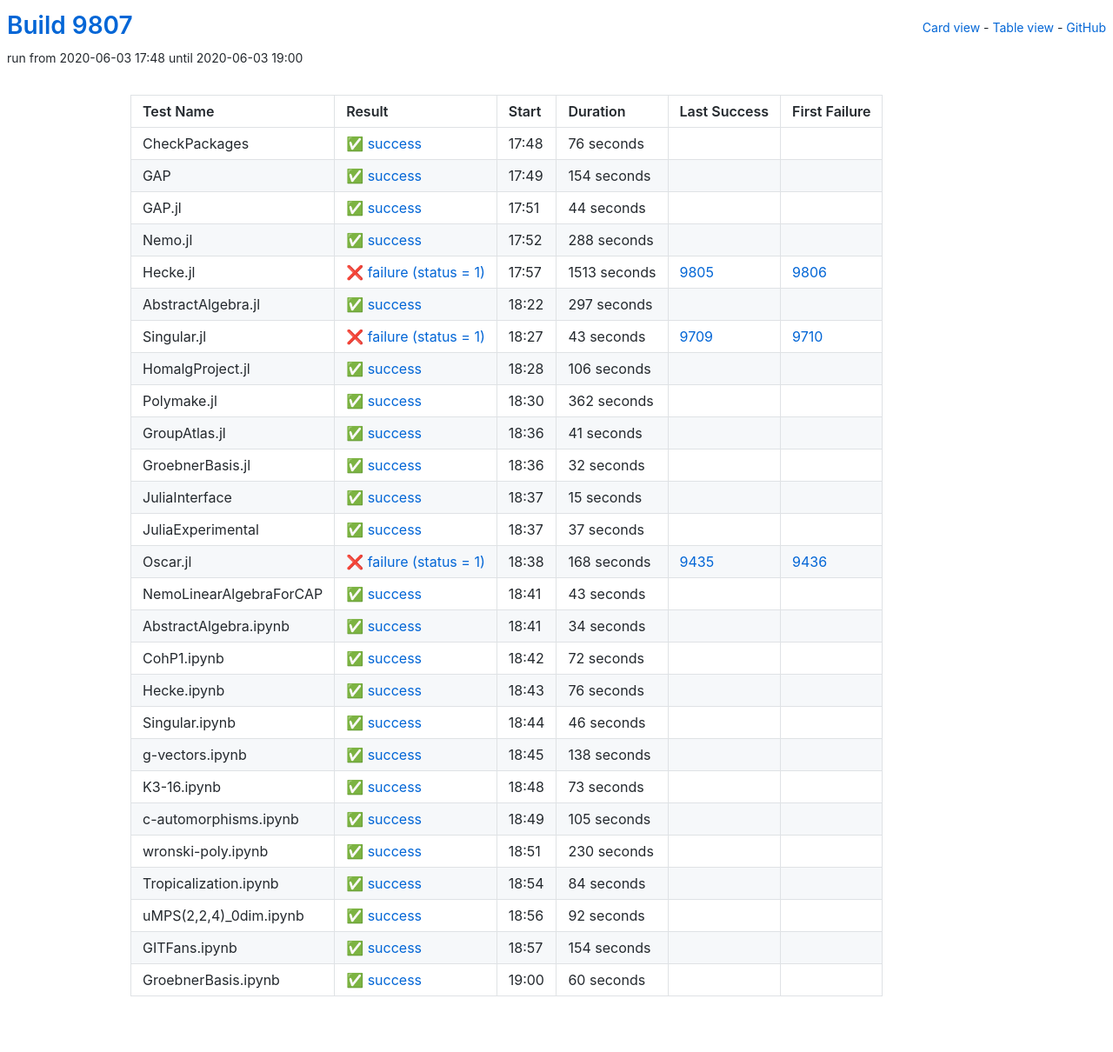
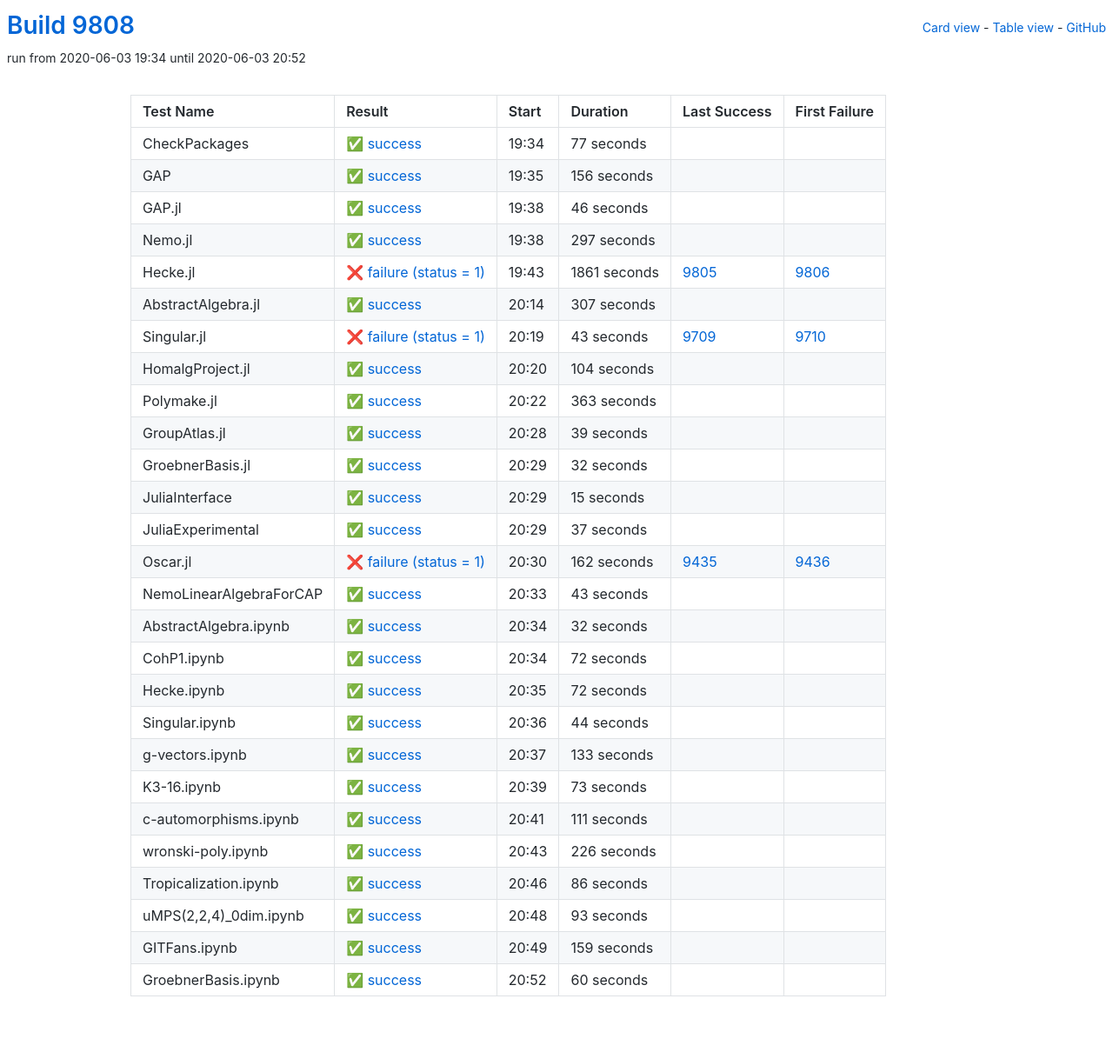
Before and after one commit to oscar-system/oscar-ci-status, a Jekyll site: the page built from table.html, in a window 1280 px wide. Shown: the whole page at 87% size. Built offline with Jekyll 4.4.1, drawn with Linux system fonts in a browser that asks for light colours.

Commit message:
Build 9808

```diff
--- a/_data/ci.yml
+++ b/_data/ci.yml
@@ -1,77 +1,77 @@
-build: 9807
-build_url: https://oscarci.mathematik.uni-kl.de/job/oscar/9807/
+build: 9808
+build_url: https://oscarci.mathematik.uni-kl.de/job/oscar/9808/
 job: oscar
 tests:
-- duration: 76
+- duration: 77
   exitcode: 0
   first_failure: false
   first_failure_url: null
   id: checkpackages
   last_success: false
   last_success_url: null
-  log: https://oscarci.mathematik.uni-kl.de/job/oscar/9807/artifact/logs/build-9807/CheckPackages.log
+  log: https://oscarci.mathematik.uni-kl.de/job/oscar/9808/artifact/logs/build-9808/CheckPackages.log
   name: CheckPackages
-  start: 2020-06-03 17:48
+  start: 2020-06-03 19:34
   status: success
   success: true
-- duration: 154
+- duration: 156
   exitcode: 0
   first_failure: false
   first_failure_url: null
   id: gap
   last_success: false
   last_success_url: null
-  log: https://oscarci.mathematik.uni-kl.de/job/oscar/9807/artifact/logs/build-9807/GAP.log
+  log: https://oscarci.mathematik.uni-kl.de/job/oscar/9808/artifact/logs/build-9808/GAP.log
   name: GAP
-  start: 2020-06-03 17:49
+  start: 2020-06-03 19:35
   status: success
   success: true
-- duration: 44
+- duration: 46
   exitcode: 0
   first_failure: false
   first_failure_url: null
   id: gap-jl
   last_success: false
   last_success_url: null
-  log: https://oscarci.mathematik.uni-kl.de/job/oscar/9807/artifact/logs/build-9807/GAP.jl.log
+  log: https://oscarci.mathematik.uni-kl.de/job/oscar/9808/artifact/logs/build-9808/GAP.jl.log
   name: GAP.jl
-  start: 2020-06-03 17:51
+  start: 2020-06-03 19:38
   status: success
   success: true
-- duration: 288
+- duration: 297
   exitcode: 0
   first_failure: false
   first_failure_url: null
   id: nemo-jl
   last_success: false
   last_success_url: null
-  log: https://oscarci.mathematik.uni-kl.de/job/oscar/9807/artifact/logs/build-9807/Nemo.jl.log
+  log: https://oscarci.mathematik.uni-kl.de/job/oscar/9808/artifact/logs/build-9808/Nemo.jl.log
   name: Nemo.jl
-  start: 2020-06-03 17:52
+  start: 2020-06-03 19:38
   status: success
   success: true
-- duration: 1513
+- duration: 1861
   exitcode: 1
   first_failure: 9806
   first_failure_url: https://oscarci.mathematik.uni-kl.de/job/oscar/9806/
   id: hecke-jl
   last_success: 9805
   last_success_url: https://oscarci.mathematik.uni-kl.de/job/oscar/9805/
-  log: https://oscarci.mathematik.uni-kl.de/job/oscar/9807/artifact/logs/build-9807/Hecke.jl.log
+  log: https://oscarci.mathematik.uni-kl.de/job/oscar/9808/artifact/logs/build-9808/Hecke.jl.log
   name: Hecke.jl
-  start: 2020-06-03 17:57
+  start: 2020-06-03 19:43
   status: failure
   success: false
-- duration: 297
+- duration: 307
   exitcode: 0
   first_failure: false
   first_failure_url: null
   id: abstractalgebra-jl
   last_success: false
   last_success_url: null
-  log: https://oscarci.mathematik.uni-kl.de/job/oscar/9807/artifact/logs/build-9807/AbstractAlgebra.jl.log
+  log: https://oscarci.mathematik.uni-kl.de/job/oscar/9808/artifact/logs/build-9808/AbstractAlgebra.jl.log
   name: AbstractAlgebra.jl
-  start: 2020-06-03 18:22
+  start: 2020-06-03 20:14
   status: success
   success: true
 - duration: 43
@@ -81,45 +81,45 @@
   id: singular-jl
   last_success: 9709
   last_success_url: https://oscarci.mathematik.uni-kl.de/job/oscar/9709/
-  log: https://oscarci.mathematik.uni-kl.de/job/oscar/9807/artifact/logs/build-9807/Singular.jl.log
+  log: https://oscarci.mathematik.uni-kl.de/job/oscar/9808/artifact/logs/build-9808/Singular.jl.log
   name: Singular.jl
-  start: 2020-06-03 18:27
+  start: 2020-06-03 20:19
   status: failure
   success: false
-- duration: 106
+- duration: 104
   exitcode: 0
   first_failure: false
   first_failure_url: null
   id: homalgproject-jl
   last_success: false
   last_success_url: null
-  log: https://oscarci.mathematik.uni-kl.de/job/oscar/9807/artifact/logs/build-9807/HomalgProject.jl.log
+  log: https://oscarci.mathematik.uni-kl.de/job/oscar/9808/artifact/logs/build-9808/HomalgProject.jl.log
   name: HomalgProject.jl
-  start: 2020-06-03 18:28
+  start: 2020-06-03 20:20
   status: success
   success: true
-- duration: 362
+- duration: 363
   exitcode: 0
   first_failure: false
   first_failure_url: null
   id: polymake-jl
   last_success: false
   last_success_url: null
-  log: https://oscarci.mathematik.uni-kl.de/job/oscar/9807/artifact/logs/build-9807/Polymake.jl.log
+  log: https://oscarci.mathematik.uni-kl.de/job/oscar/9808/artifact/logs/build-9808/Polymake.jl.log
   name: Polymake.jl
-  start: 2020-06-03 18:30
+  start: 2020-06-03 20:22
   status: success
   success: true
-- duration: 41
+- duration: 39
   exitcode: 0
   first_failure: false
   first_failure_url: null
   id: groupatlas-jl
   last_success: false
   last_success_url: null
-  log: https://oscarci.mathematik.uni-kl.de/job/oscar/9807/artifact/logs/build-9807/GroupAtlas.jl.log
+  log: https://oscarci.mathematik.uni-kl.de/job/oscar/9808/artifact/logs/build-9808/GroupAtlas.jl.log
   name: GroupAtlas.jl
-  start: 2020-06-03 18:36
+  start: 2020-06-03 20:28
   status: success
   success: true
 - duration: 32
@@ -129,9 +129,9 @@
   id: groebnerbasis-jl
   last_success: false
   last_success_url: null
-  log: https://oscarci.mathematik.uni-kl.de/job/oscar/9807/artifact/logs/build-9807/GroebnerBasis.jl.log
+  log: https://oscarci.mathematik.uni-kl.de/job/oscar/9808/artifact/logs/build-9808/GroebnerBasis.jl.log
   name: GroebnerBasis.jl
-  start: 2020-06-03 18:36
+  start: 2020-06-03 20:29
   status: success
   success: true
 - duration: 15
@@ -141,9 +141,9 @@
   id: juliainterface
   last_success: false
   last_success_url: null
-  log: https://oscarci.mathematik.uni-kl.de/job/oscar/9807/artifact/logs/build-9807/JuliaInterface.log
+  log: https://oscarci.mathematik.uni-kl.de/job/oscar/9808/artifact/logs/build-9808/JuliaInterface.log
   name: JuliaInterface
-  start: 2020-06-03 18:37
+  start: 2020-06-03 20:29
   status: success
   success: true
 - duration: 37
@@ -153,21 +153,21 @@
   id: juliaexperimental
   last_success: false
   last_success_url: null
-  log: https://oscarci.mathematik.uni-kl.de/job/oscar/9807/artifact/logs/build-9807/JuliaExperimental.log
+  log: https://oscarci.mathematik.uni-kl.de/job/oscar/9808/artifact/logs/build-9808/JuliaExperimental.log
   name: JuliaExperimental
-  start: 2020-06-03 18:37
+  start: 2020-06-03 20:29
   status: success
   success: true
-- duration: 168
+- duration: 162
   exitcode: 1
   first_failure: 9436
   first_failure_url: https://oscarci.mathematik.uni-kl.de/job/oscar/9436/
   id: oscar-jl
   last_success: 9435
   last_success_url: https://oscarci.mathematik.uni-kl.de/job/oscar/9435/
-  log: https://oscarci.mathematik.uni-kl.de/job/oscar/9807/artifact/logs/build-9807/Oscar.jl.log
+  log: https://oscarci.mathematik.uni-kl.de/job/oscar/9808/artifact/logs/build-9808/Oscar.jl.log
   name: Oscar.jl
-  start: 2020-06-03 18:38
+  start: 2020-06-03 20:30
   status: failure
   success: false
 - duration: 43
@@ -177,21 +177,21 @@
   id: nemolinearalgebraforcap
   last_success: false
   last_success_url: null
-  log: https://oscarci.mathematik.uni-kl.de/job/oscar/9807/artifact/logs/build-9807/NemoLinearAlgebraForCAP.log
+  log: https://oscarci.mathematik.uni-kl.de/job/oscar/9808/artifact/logs/build-9808/NemoLinearAlgebraForCAP.log
   name: NemoLinearAlgebraForCAP
-  start: 2020-06-03 18:41
+  start: 2020-06-03 20:33
   status: success
   success: true
-- duration: 34
+- duration: 32
   exitcode: 0
   first_failure: false
   first_failure_url: null
   id: abstractalgebra-ipynb
   last_success: false
   last_success_url: null
-  log: https://oscarci.mathematik.uni-kl.de/job/oscar/9807/artifact/logs/build-9807/AbstractAlgebra.ipynb.log
+  log: https://oscarci.mathematik.uni-kl.de/job/oscar/9808/artifact/logs/build-9808/AbstractAlgebra.ipynb.log
   name: AbstractAlgebra.ipynb
-  start: 2020-06-03 18:41
+  start: 2020-06-03 20:34
   status: success
   success: true
 - duration: 72
@@ -201,45 +201,45 @@
   id: cohp1-ipynb
   last_success: false
   last_success_url: null
-  log: https://oscarci.mathematik.uni-kl.de/job/oscar/9807/artifact/logs/build-9807/CohP1.ipynb.log
+  log: https://oscarci.mathematik.uni-kl.de/job/oscar/9808/artifact/logs/build-9808/CohP1.ipynb.log
   name: CohP1.ipynb
-  start: 2020-06-03 18:42
+  start: 2020-06-03 20:34
   status: success
   success: true
-- duration: 76
+- duration: 72
   exitcode: 0
   first_failure: false
   first_failure_url: null
   id: hecke-ipynb
   last_success: false
   last_success_url: null
-  log: https://oscarci.mathematik.uni-kl.de/job/oscar/9807/artifact/logs/build-9807/Hecke.ipynb.log
+  log: https://oscarci.mathematik.uni-kl.de/job/oscar/9808/artifact/logs/build-9808/Hecke.ipynb.log
   name: Hecke.ipynb
-  start: 2020-06-03 18:43
+  start: 2020-06-03 20:35
   status: success
   success: true
-- duration: 46
+- duration: 44
   exitcode: 0
   first_failure: false
   first_failure_url: null
   id: singular-ipynb
   last_success: false
   last_success_url: null
-  log: https://oscarci.mathematik.uni-kl.de/job/oscar/9807/artifact/logs/build-9807/Singular.ipynb.log
+  log: https://oscarci.mathematik.uni-kl.de/job/oscar/9808/artifact/logs/build-9808/Singular.ipynb.log
   name: Singular.ipynb
-  start: 2020-06-03 18:44
+  start: 2020-06-03 20:36
   status: success
   success: true
-- duration: 138
+- duration: 133
   exitcode: 0
   first_failure: false
   first_failure_url: null
   id: g-vectors-ipynb
   last_success: false
   last_success_url: null
-  log: https://oscarci.mathematik.uni-kl.de/job/oscar/9807/artifact/logs/build-9807/g-vectors.ipynb.log
+  log: https://oscarci.mathematik.uni-kl.de/job/oscar/9808/artifact/logs/build-9808/g-vectors.ipynb.log
   name: g-vectors.ipynb
-  start: 2020-06-03 18:45
+  start: 2020-06-03 20:37
   status: success
   success: true
 - duration: 73
@@ -249,69 +249,69 @@
   id: k3-16-ipynb
   last_success: false
   last_success_url: null
-  log: https://oscarci.mathematik.uni-kl.de/job/oscar/9807/artifact/logs/build-9807/K3-16.ipynb.log
+  log: https://oscarci.mathematik.uni-kl.de/job/oscar/9808/artifact/logs/build-9808/K3-16.ipynb.log
   name: K3-16.ipynb
-  start: 2020-06-03 18:48
+  start: 2020-06-03 20:39
   status: success
   success: true
-- duration: 105
+- duration: 111
   exitcode: 0
   first_failure: false
   first_failure_url: null
   id: c-automorphisms-ipynb
   last_success: false
   last_success_url: null
-  log: https://oscarci.mathematik.uni-kl.de/job/oscar/9807/artifact/logs/build-9807/c-automorphisms.ipynb.log
+  log: https://oscarci.mathematik.uni-kl.de/job/oscar/9808/artifact/logs/build-9808/c-automorphisms.ipynb.log
   name: c-automorphisms.ipynb
-  start: 2020-06-03 18:49
+  start: 2020-06-03 20:41
   status: success
   success: true
-- duration: 230
+- duration: 226
   exitcode: 0
   first_failure: false
   first_failure_url: null
   id: wronski-poly-ipynb
   last_success: false
   last_success_url: null
-  log: https://oscarci.mathematik.uni-kl.de/job/oscar/9807/artifact/logs/build-9807/wronski-poly.ipynb.log
+  log: https://oscarci.mathematik.uni-kl.de/job/oscar/9808/artifact/logs/build-9808/wronski-poly.ipynb.log
   name: wronski-poly.ipynb
-  start: 2020-06-03 18:51
+  start: 2020-06-03 20:43
   status: success
   success: true
-- duration: 84
+- duration: 86
   exitcode: 0
   first_failure: false
   first_failure_url: null
   id: tropicalization-ipynb
   last_success: false
   last_success_url: null
-  log: https://oscarci.mathematik.uni-kl.de/job/oscar/9807/artifact/logs/build-9807/Tropicalization.ipynb.log
+  log: https://oscarci.mathematik.uni-kl.de/job/oscar/9808/artifact/logs/build-9808/Tropicalization.ipynb.log
   name: Tropicalization.ipynb
-  start: 2020-06-03 18:54
+  start: 2020-06-03 20:46
   status: success
   success: true
-- duration: 92
+- duration: 93
   exitcode: 0
   first_failure: false
   first_failure_url: null
   id: umps-2-2-4-0dim-ipynb
   last_success: false
   last_success_url: null
-  log: https://oscarci.mathematik.uni-kl.de/job/oscar/9807/artifact/logs/build-9807/uMPS-2-2-4-_0dim.ipynb.log
+  log: https://oscarci.mathematik.uni-kl.de/job/oscar/9808/artifact/logs/build-9808/uMPS-2-2-4-_0dim.ipynb.log
   name: uMPS(2,2,4)_0dim.ipynb
-  start: 2020-06-03 18:56
+  start: 2020-06-03 20:48
   status: success
   success: true
-- duration: 154
+- duration: 159
   exitcode: 0
   first_failure: false
   first_failure_url: null
   id: gitfans-ipynb
   last_success: false
   last_success_url: null
-  log: https://oscarci.mathematik.uni-kl.de/job/oscar/9807/artifact/logs/build-9807/GITFans.ipynb.log
+  log: https://oscarci.mathematik.uni-kl.de/job/oscar/9808/artifact/logs/build-9808/GITFans.ipynb.log
   name: GITFans.ipynb
-  start: 2020-06-03 18:57
+  start: 2020-06-03 20:49
   status: success
   success: true
 - duration: 60
@@ -321,8 +321,8 @@
   id: groebnerbasis-ipynb
   last_success: false
   last_success_url: null
-  log: https://oscarci.mathematik.uni-kl.de/job/oscar/9807/artifact/logs/build-9807/GroebnerBasis.ipynb.log
+  log: https://oscarci.mathematik.uni-kl.de/job/oscar/9808/artifact/logs/build-9808/GroebnerBasis.ipynb.log
   name: GroebnerBasis.ipynb
-  start: 2020-06-03 19:00
+  start: 2020-06-03 20:52
   status: success
   success: true
```
Also changed, not shown: README.md.
